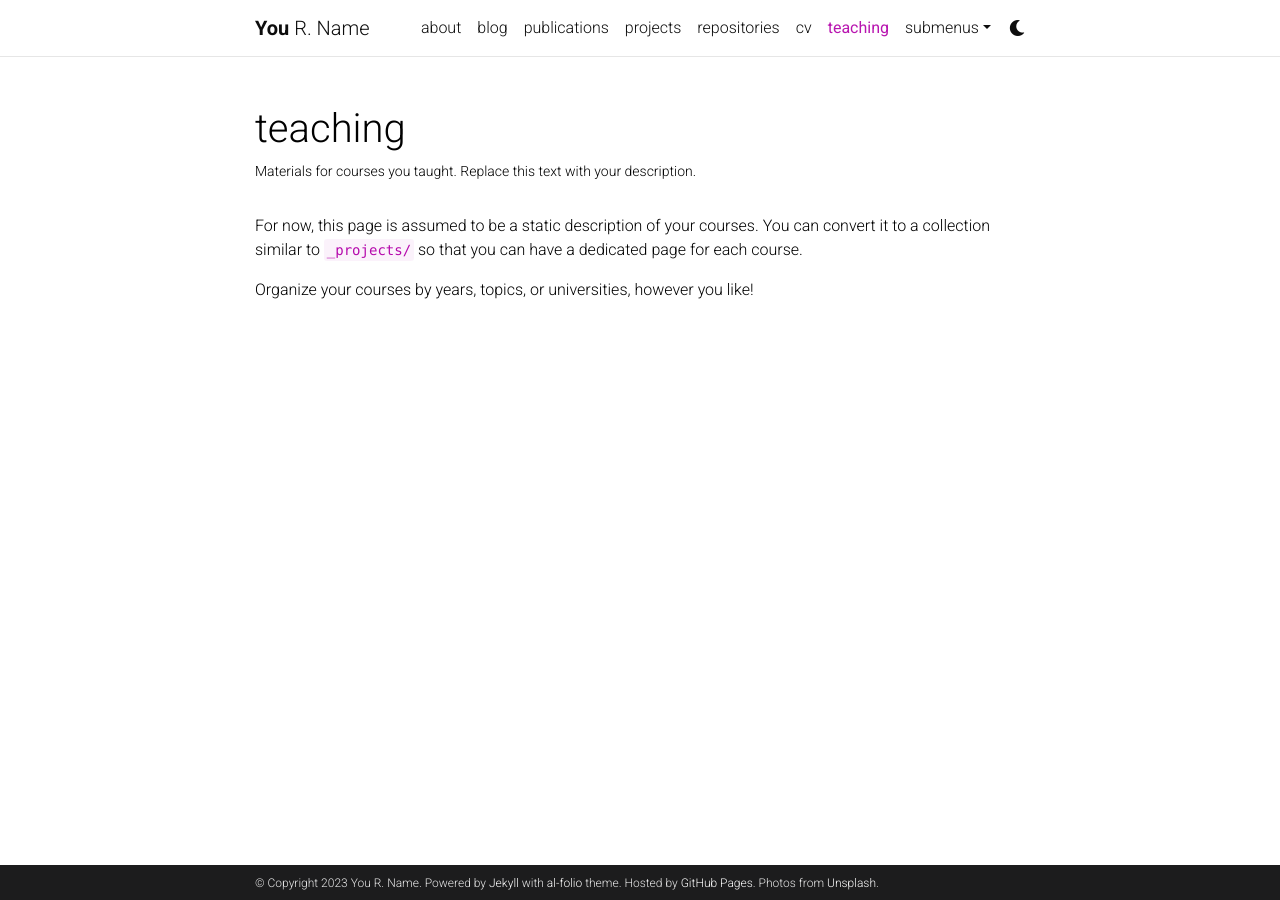
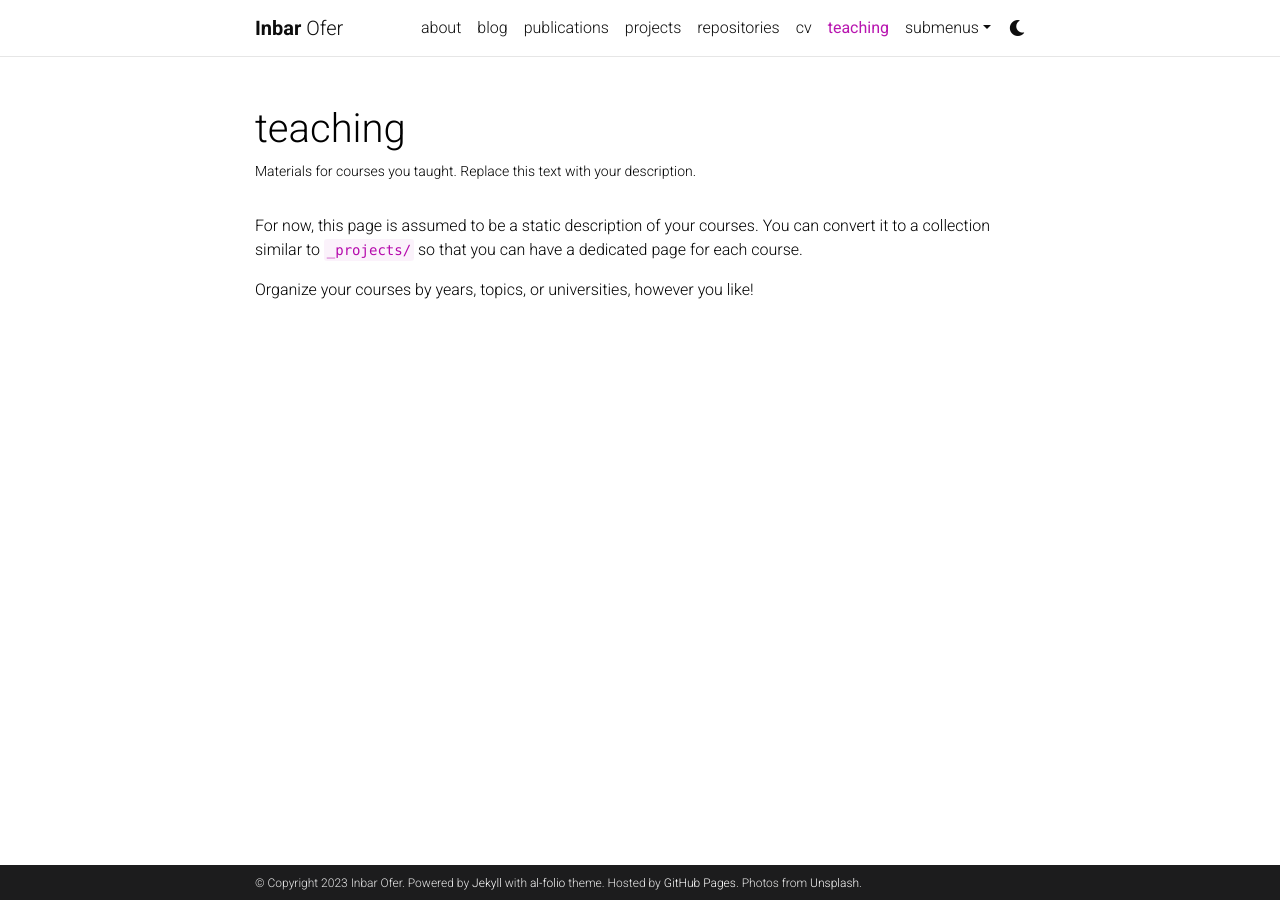
Before and after one commit to inbaro-neu/inbaro-neu.github.io, a Jekyll site: the page built from _pages/teaching.md, in a window 1280 px wide. Built offline with Jekyll 4.4.1, drawn with Linux system fonts in a browser that asks for light colours; comment, search, counter and statistics services are not loaded; a style sheet for code colours, icons or effects is not loaded.

Commit message:
Made preliminary website copy changes

```diff
--- a/_config.yml
+++ b/_config.yml
@@ -3,10 +3,10 @@
 # -----------------------------------------------------------------------------
 
 title: blank # the website title (if blank, full name will be used instead)
-first_name: You
-middle_name: R.
-last_name: Name
-email: you@example.com
+first_name: Inbar
+middle_name:
+last_name: Ofer
+email: ofer.i@northeastern.edu
 description: > # the ">" symbol means to ignore newlines until "footer_text:"
   A simple, whitespace theme for academics. Based on [*folio](https://github.com/bogoli/-folio) design.
 footer_text: >
@@ -18,8 +18,8 @@
 lang: en # the language of your site (for example: en, fr, cn, ru, etc.)
 icon: ⚛️  # the emoji used as the favicon (alternatively, provide image name in /assets/img/)
 
-url: https://alshedivat.github.io # the base hostname & protocol for your site
-baseurl: /al-folio # the subpath of your site, e.g. /blog/
+url: https://inbaro-neu.github.io # the base hostname & protocol for your site
+baseurl: # the subpath of your site, e.g. /blog/
 last_updated: false # set to true if you want to display last updated in the footer
 impressum_path:  # set to path to include impressum link in the footer, use the same path as permalink in a page, helps to conform with EU GDPR
 
@@ -312,7 +312,7 @@
 # -----------------------------------------------------------------------------
 
 imagemagick:
-  enabled: true # enables responsive images for your site (recommended, see https://github.com/alshedivat/al-folio/issues/537)
+  enabled: false # enables responsive images for your site (recommended, see https://github.com/alshedivat/al-folio/issues/537)
   widths:
     - 480
     - 800
```
Also changed, not shown: _pages/about.md (+1 -6 lines).
